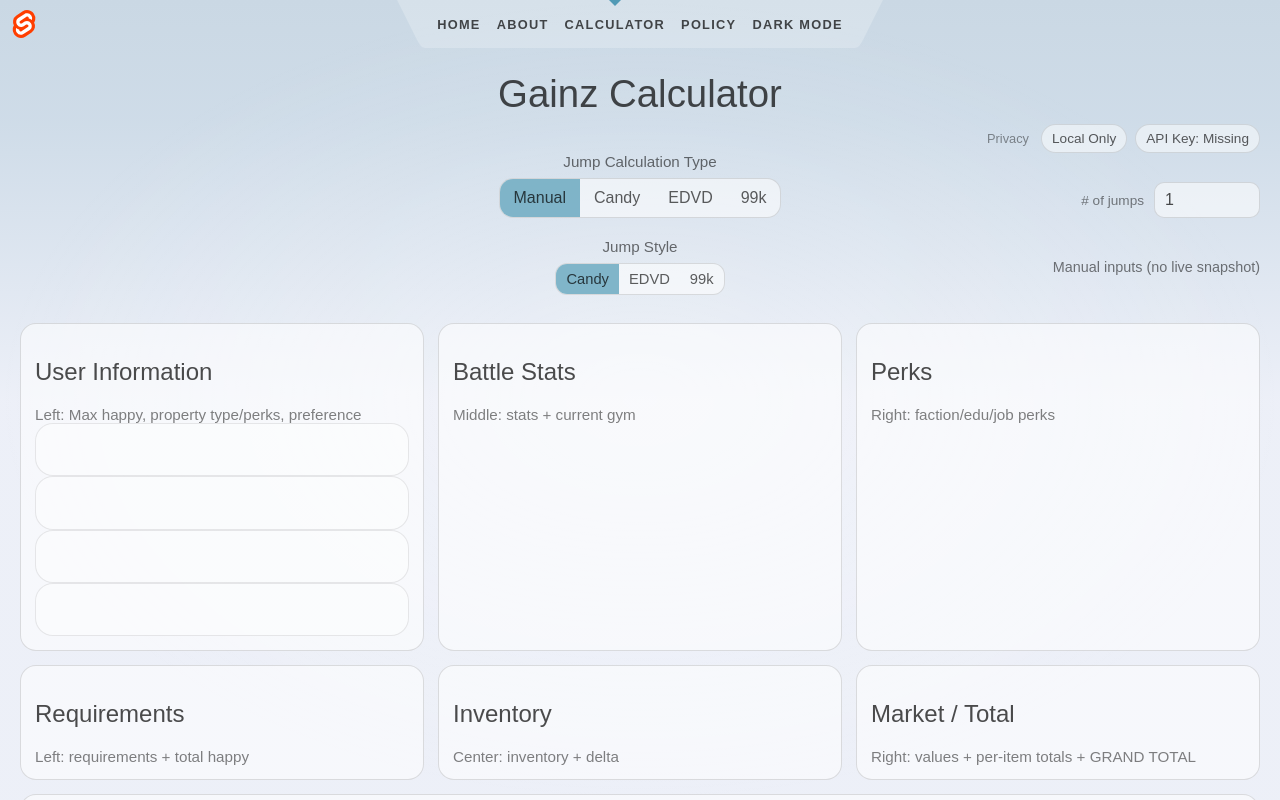
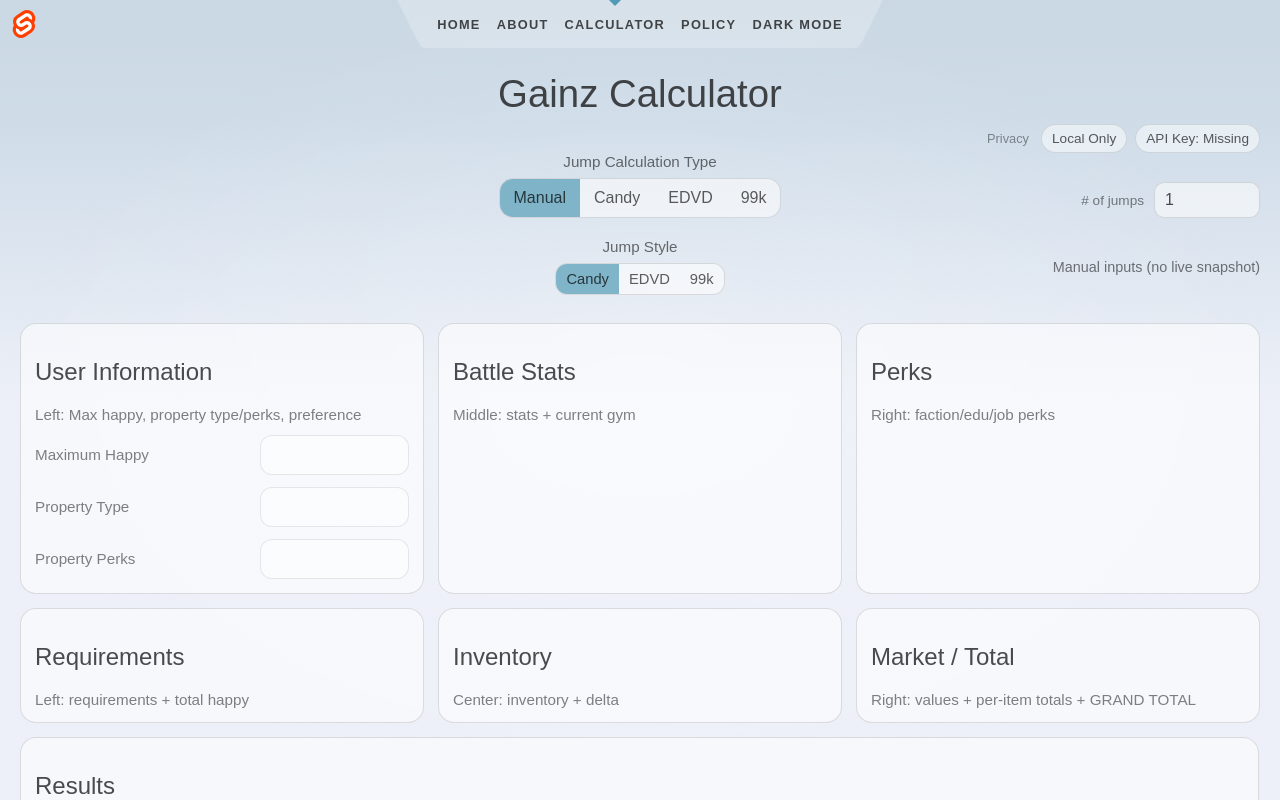
Before and after one commit to EevieTheFox/Torn-Gainz-Web-App, a SvelteKit app: page /calculator in a window 1280 px wide. Shown: the top 800 px of the page. Built offline with nearby package versions, Linux system fonts and the light colour scheme.

Commit message:
cleaned up UI and removed unnecessary preference field

```diff
--- a/src/lib/calculator/calc_fields.ts
+++ b/src/lib/calculator/calc_fields.ts
@@ -6,7 +6,6 @@ export const F = {
     USER_MAX_HAPPY: 'user.maxHappy',
     USER_PROPERTY_TYPE: 'user.propertyType',
     USER_PROPERTY_PERKS: 'user.propertyPerks',
-    USER_PREFERENCE: 'user.preference',
 
     // Row 2 left card
     ITEMS_CANDY_TYPE: 'item.candyType',
--- a/src/routes/calculator/+page.svelte
+++ b/src/routes/calculator/+page.svelte
@@ -232,34 +232,29 @@
                     Left: Max happy, property type/perks, preference
 
                     <div class="inputRowCalc">
+                        <label>Maximum Happy</label>
                         <input
-                                label="Max Happy"
+                            label="Preference"
                             value={numToInput(ui, F.USER_MAX_HAPPY)}
                             on:input={(e) => onNum(F.USER_MAX_HAPPY, e)}
                         />
                     </div>
 
                     <div class="inputRowCalc">
+                        <label>Property Type</label>
                         <input
-                                label="Property Type"
+                            label="Preference"
                             value={numToInput(ui, F.USER_PROPERTY_TYPE)}
                             on:input={(e) => onNum(F.USER_PROPERTY_TYPE, e)}
                         />
                     </div>
 
                     <div class="inputRowCalc">
+                        <label>Property Perks</label>
                         <input
-                                label="Property Perks"
+                            label="Preference"
                             value={numToInput(ui, F.USER_PROPERTY_PERKS)}
                             on:input={(e) => onNum(F.USER_PROPERTY_PERKS, e)}
-                        />
-                    </div>
-
-                    <div class="inputRowCalc">
-                        <input
-                                label="Preference"
-                                value={numToInput(ui, F.USER_PREFERENCE)}
-                                on:input={(e) => onNum(F.USER_PREFERENCE, e)}
                         />
                     </div>
                 </div>
--- a/src/routes/layout.css
+++ b/src/routes/layout.css
@@ -242,16 +242,15 @@ button:focus:not(:focus-visible) {
 }
 
 /* -----Custom inputs----- */
-.inputRowCalc {
+.inputRowApi {
     display: flex;
     gap: 12px;
     align-items: center;
 }
 
-.inputRowCalc input {
+.inputRowApi input {
     flex: 1;
     width: 70%;
-    /* ~2x “presence” */
     padding: 16px 18px;
     font-size: 1.1rem;
     line-height: 1.1;
@@ -262,20 +261,20 @@ button:focus:not(:focus-visible) {
     outline: none;
 }
 
-.inputRowApi {
+.inputRowCalc {
     display: flex;
     gap: 12px;
+    margin-top: 12px;
     align-items: center;
 }
 
-.inputRowApi input {
-    flex: 1;
-    width: 70%;
-    /* ~2x “presence” */
-    padding: 16px 18px;
-    font-size: 1.1rem;
-    line-height: 1.1;
-    border-radius: 18px;
+.inputRowCalc input {
+    margin-left: auto;
+    width: 33%;
+    padding: 10px 12px;
+    font-size: 1rem;
+    line-height: 1;
+    border-radius: 12px;
     border: 1px solid var(--card-border);
     background: var(--card-bg);
     color: inherit;
```
Lines whose indentation alone changed are shown as unchanged.
